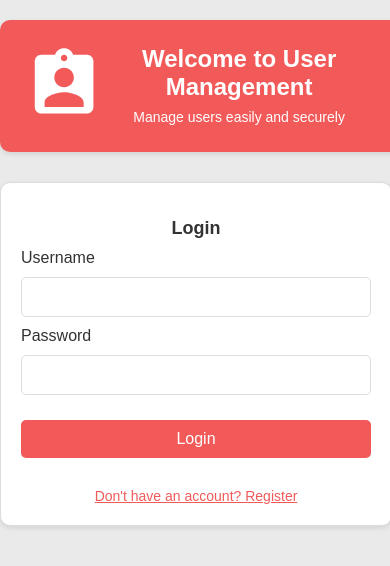
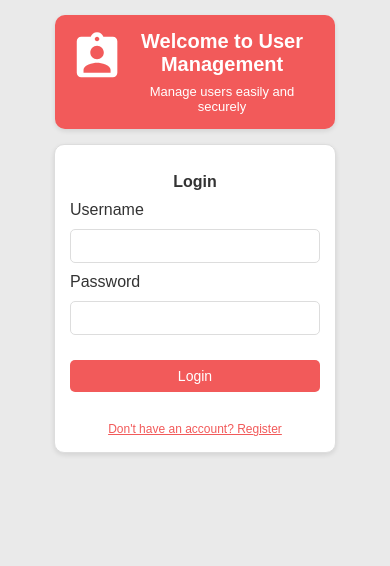
Before and after one commit to VikaViktoriaK/User-Managment, a React app: page / in a window 390 px wide. Shown: the top 566 px of the page. Built offline with nearby package versions, Linux system fonts and the light colour scheme.

Commit message:
A mobile layout for the login page has been created

```diff
--- a/src/components/LoginForm/LoginForm.jsx
+++ b/src/components/LoginForm/LoginForm.jsx
@@ -2,6 +2,7 @@ import React, { useState } from 'react';
 import { useDispatch } from 'react-redux';
 import { useNavigate } from 'react-router-dom';
 import { login } from '../../store/authSlice';
+import '../../styles/LoginForm.css';
 
 const LoginForm = () => {
   const [username, setUsername] = useState('');
--- a/src/components/Menu/Menu.css
+++ b/src/components/Menu/Menu.css
@@ -1,7 +1,7 @@
 .menu {
     background-color: #f25a5a;
     display: flex;
-    justify-content: space-between; /* Распределяем элементы по сторонам */
+    justify-content: space-between;
     align-items: center;
     padding: 0 20px;
 }
@@ -23,8 +23,8 @@
 
 .admin-block {
     display: flex;
-    align-items: center; /* Это выравнивает элементы по вертикали */
-    justify-content: center; /* Центрируем элементы по горизонтали, если нужно */
+    align-items: center;
+    justify-content: center;
 }
 
 .admin-name {
@@ -40,9 +40,8 @@
     border: none;
     cursor: pointer;
     font-size: 14px;
-    transition: background-color 0.3s ease;
     margin-left: 10px;
-    height: 40px; /* Указываем высоту кнопки */
+    height: 40px;
 }
 
 .logout-btn:hover {
--- a/src/index.html
+++ b/src/index.html
@@ -2,6 +2,7 @@
 <html lang="en">
 <head>
     <meta charset="UTF-8">
+    <meta name="viewport" content="width=device-width, initial-scale=1.0">
     <title>User Management</title>
 </head>
 <body>
--- a/src/pages/UsersPage/UsersPage.css
+++ b/src/pages/UsersPage/UsersPage.css
@@ -16,3 +16,9 @@
     display: block;
     margin: 0 auto;
 }
+
+@media (max-width: 480px) {
+    .no-users {
+        display: block;
+    }
+}
--- a/src/styles/LoginForm.css
+++ b/src/styles/LoginForm.css
@@ -1,11 +1,3 @@
-body {
-  font-family: 'Arial', sans-serif;
-  background-color: #eaeaea;
-  color: #333;
-  margin: 0;
-  padding: 0;
-}
-
 .welcome-header {
   background-color: #f25a5a;
   color: #ffffff;
@@ -155,9 +147,48 @@ button {
     margin-top: 5px;
 }
 
-.success-message {
-    color: #4caf50;
-    font-size: 14px;
-    margin-top: 10px;
-    text-align: center;
+@media (max-width: 480px) {
+    .welcome-header,
+    .login-page {
+        padding: 15px;
+        margin: 15px auto;
+        width: 250px;
+    }
+
+    .welcome-header h1 {
+        font-size: 20px;
+    }
+
+    .welcome-header p {
+        font-size: 13px;
+    }
+
+    .welcome-icon {
+        width: 80px;
+    }
+
+    .login-header {
+        font-size: 20px;
+    }
+
+    .login-header .icon {
+        font-size: 40px;
+    }
+
+    .login-page h2 {
+        font-size: 16px;
+    }
+
+    input[type='text'],
+    input[type='email'],
+    input[type='password'],
+    button[type='submit'] {
+        font-size: 14px;
+        padding: 8px;
+    }
+
+    .forgot-password,
+    .switch-form-btn {
+        font-size: 12px;
+    }
 }
--- a/src/styles/main.css
+++ b/src/styles/main.css
@@ -0,0 +1,7 @@
+body {
+    font-family: 'Arial', sans-serif;
+    background-color: #eaeaea;
+    color: #333;
+    margin: 0;
+    padding: 0;
+}
```
